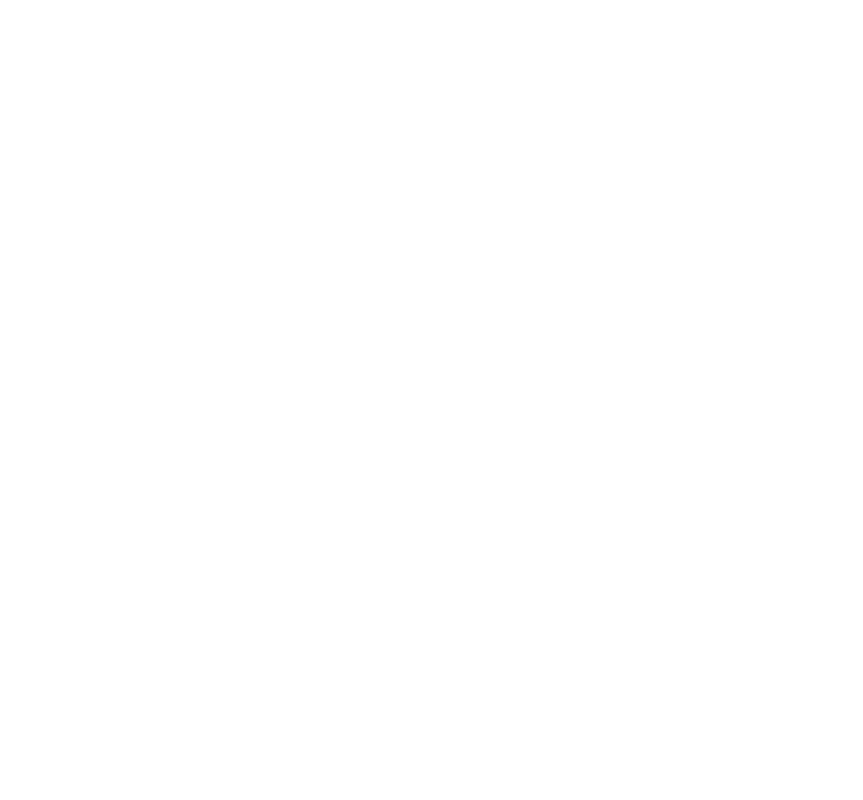
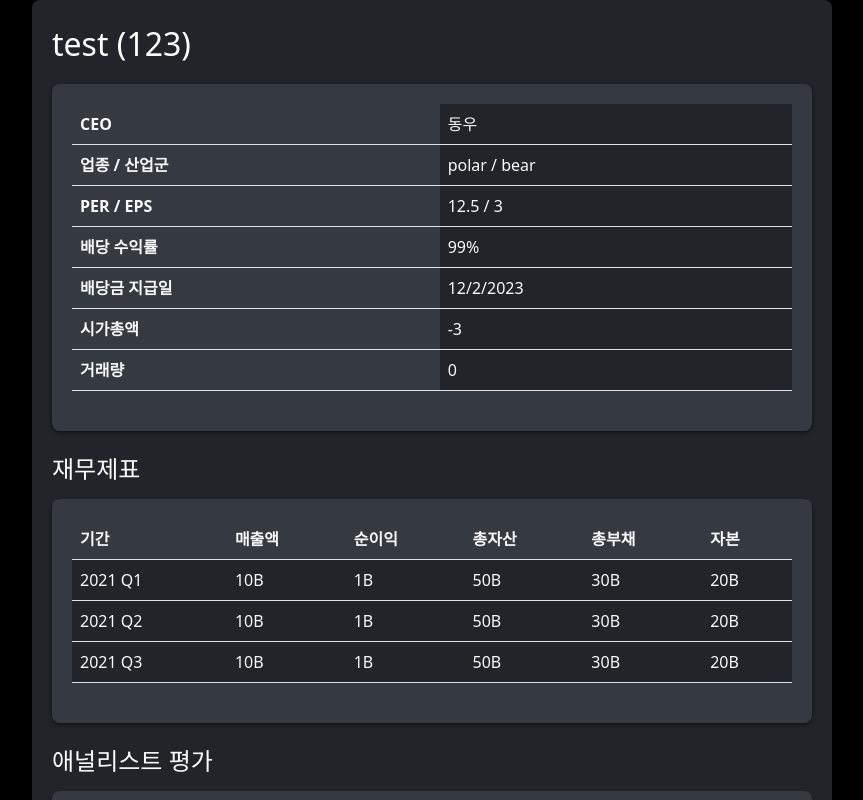
Before and after one commit to jason0904/DB_Team_Project, a Nuxt app in the folder front/: page /stock_detail in a window 1280 px wide. Before the commit this address had no page. Shown: the top 800 px of the page, without its empty margins (208-1071 px from the left). Built offline with nearby package versions, Linux system fonts and the light colour scheme.

Commit message:
add stock_detail form

```diff
--- /dev/null
+++ b/front/pages/stock_detail.vue
@@ -0,0 +1,286 @@
+<template>
+    <div class="stock-detail-container">
+      <!-- 종목 기본 정보 -->
+      <div class="stock-name">
+        <h1>{{ stockData.name }} ({{ stockData.item_id }})</h1>
+      </div>
+      <div class="stock-basic-info card">
+        <table>
+          <tr>
+            <th>CEO</th>
+            <td>{{ stockData.CEO }}</td>
+          </tr>
+          <tr>
+            <th>업종 / 산업군</th>
+            <td>{{ stockData.sector }} / {{ stockData.industry }}</td>
+          </tr>
+          <tr>
+            <th>PER / EPS</th>
+            <td>{{ stockData.PER }} / {{ stockData.EPS }}</td>
+          </tr>
+          <tr>
+            <th>배당 수익률</th>
+            <td>{{ stockData.dividend_yield }}%</td>
+          </tr>
+          <tr>
+            <th>배당금 지급일</th>
+            <td>{{ formatDate(stockData.dividend_payment_date) }}</td>
+          </tr>
+          <tr>
+            <th>시가총액</th>
+            <td>{{ stockData.market_cap }}</td>
+          </tr>
+          <tr>
+            <th>거래량</th>
+            <td>{{ stockData.volume }}</td>
+          </tr>
+        </table>
+      </div>
+
+      <!-- 재무제표 -->
+      <div class="financial-statements">
+        <h2>재무제표</h2>
+      </div>
+      <div class="financial-statements card">
+        <table>
+          <thead>
+            <tr>
+              <th>기간</th>
+              <th>매출액</th>
+              <th>순이익</th>
+              <th>총자산</th>
+              <th>총부채</th>
+              <th>자본</th>
+            </tr>
+          </thead>
+          <tbody>
+            <tr v-for="data in financialData" :key="data.id">
+              <td>{{ data.report_period }}</td>
+              <td>{{ data.revenue }}</td>
+              <td>{{ data.net_income }}</td>
+              <td>{{ data.total_assets }}</td>
+              <td>{{ data.total_liabilities }}</td>
+              <td>{{ data.equity }}</td>
+            </tr>
+          </tbody>
+        </table>
+      </div>
+
+      <!-- 애널리스트 평가 -->
+      <div class="analyst-evaluation">
+        <h2>애널리스트 평가</h2>
+      </div>
+      <div class="analyst-evaluation card">
+        <table>
+          <thead>
+            <tr>
+              <th>이름</th>
+              <th>평가 등급</th>
+              <th>목표 주가</th>
+            </tr>
+          </thead>
+          <tbody>
+            <tr v-for="analyst in analystsData" :key="analyst.id">
+              <td>
+                <span @mouseover="showTooltip(analyst)" @mouseleave="hideTooltip">
+                  {{ analyst.name }}
+                </span>
+                <div v-if="tooltip.visible && tooltip.analystId === analyst.id" class="tooltip">
+                  <p>회사: {{ analyst.company }}</p>
+                  <p>전문분야: {{ analyst.specialty }}</p>
+                  <p>이메일: {{ analyst.email }}</p>
+                </div>
+              </td>
+              <td>{{ analyst.analyst_rating }}</td>
+              <td>{{ analyst.target_price }}</td>
+            </tr>
+          </tbody>
+        </table>
+      </div>
+    </div>
+  </template>
+
+  <script>
+  export default {
+    data() {
+      return {
+        tooltip: {
+        visible: false,
+        analystId: null
+        },
+        stockData: {
+          name: 'test', // 종목명
+          item_id: 123, // 종목 ID
+          CEO: '동우', // CEO 이름
+          sector: 'polar', // 업종
+          industry: 'bear', // 산업군
+          dividend_yield: 99, // 배당수익률
+          dividend_payment_date: new Date(), // 배당금 지급일
+          volume: 0, // 거래량
+          market_cap: -3, // 시가총액
+          PER: 12.5, // 주가수익비율
+          EPS: 3, // 주당순이익
+        },
+        financialData: [
+        {
+          id: 1,
+          report_period: '2021 Q1',
+          revenue: '10B',
+          net_income: '1B',
+          total_assets: '50B',
+          total_liabilities: '30B',
+          equity: '20B'
+        },
+        {
+          id: 2,
+          report_period: '2021 Q2',
+          revenue: '10B',
+          net_income: '1B',
+          total_assets: '50B',
+          total_liabilities: '30B',
+          equity: '20B'
+        },
+        {
+          id: 3,
+          report_period: '2021 Q3',
+          revenue: '10B',
+          net_income: '1B',
+          total_assets: '50B',
+          total_liabilities: '30B',
+          equity: '20B'
+        },
+        // 여기에 더 많은 가짜 데이터 객체를 추가할 수 있습니다.
+      ],
+      analystsData: [
+      {
+        id: 1,
+        name: '홍길동',
+        analyst_rating: '매수',
+        target_price: '100,000원',
+        company: 'ABC 증권',
+        specialty: '기술 산업',
+        email: 'honggildong@abcsecurities.com'
+      },
+      {
+        id: 2,
+        name: '고지흔',
+        analyst_rating: '떡상',
+        target_price: '990,000원',
+        company: 'XYZ 자산관리',
+        specialty: '소비재 산업',
+        email: 'kojihun@xyzwealth.com'
+      },
+        // 여기에 더 많은 가짜 데이터 객체를 추가할 수 있습니다.
+      ]
+      };
+    },
+    methods: {
+      formatDate(date) {
+        return date ? new Date(date).toLocaleDateString() : '';
+      },
+      showTooltip(analyst) {
+      this.tooltip.visible = true;
+      this.tooltip.analystId = analyst.id;
+      },
+      hideTooltip() {
+        this.tooltip.visible = false;
+      },
+    }
+      // 여기에 데이터를 로드하는 메소드 추가...
+  };
+  </script>
+  <style>
+  body {
+    background-color: #000000; /* Black color */
+    margin: 0; /* Removes default margin */
+    padding: 0; /* Removes default padding */
+    min-height: 100vh; /* 100% of the viewport height */
+  }
+  </style>
+  <style scoped>
+
+  .stock-detail-container {
+    background-color: #212529; /* 전체 배경을 검은색으로 설정 */
+    color: #f8f9fa; /* 텍스트 색상을 밝은 회색으로 설정 */
+    padding: 20px;
+    border-radius: 8px;
+    box-shadow: 0 2px 4px rgba(0, 0, 0, 0.5);
+    max-width: 800px;
+    margin: auto;
+  }
+
+  .card {
+    background: #343a40; /* 카드 배경색을 조금 더 밝은 회색으로 설정 */
+    border-radius: 8px;
+    box-shadow: 0 2px 4px rgba(0, 0, 0, 0.5);
+    padding: 20px;
+    margin-bottom: 20px;
+  }
+  .card table {
+  width: 100%; /* 테이블의 너비를 카드 너비에 맞춤 */
+  border-collapse: collapse; /* 테이블의 경계선을 겹치게 함 */
+  margin-bottom: 20px; /* 테이블 아래의 여백 */
+  }
+
+  .card th, .card td {
+    text-align: left; /* 텍스트를 왼쪽으로 정렬 */
+    padding: 8px; /* 셀 내부의 여백 */
+    border-bottom: 1px solid #dee2e6; /* 하단 경계선 추가 */
+  }
+
+  .card th {
+    background-color: #343a40; /* 헤더 셀의 배경색 */
+    color: #f8f9fa; /* 헤더 셀의 텍스트 색상 */
+  }
+
+  .card td {
+    background-color: #212529; /* 데이터 셀의 배경색 */
+    color: #f8f9fa; /* 데이터 셀의 텍스트 색상 */
+  }
+
+  .stock-name h1 {
+    font-size: 2em; /* 종목명을 더 크게 설정 */
+    color: #ffffff; /* 종목명 텍스트 색상을 흰색으로 설정 */
+    margin-bottom: 0.5em;
+  }
+  .financial-statements h2, .analyst-evaluation h2{
+    font-size: 1.5em; /* 종목명을 더 크게 설정 */
+    color: #ffffff; /* 종목명 텍스트 색상을 흰색으로 설정 */
+    margin-bottom: 0.5em;
+  }
+
+  .stock-basic-info p, .financial-statements p, .analyst-evaluation p {
+    font-size: 0.9em; /* 나머지 텍스트 사이즈를 약간 줄임 */
+    color: #dee2e6; /* 문단 색상을 밝은 회색으로 설정 */
+  }
+
+  /* 반응형 디자인을 위한 미디어 쿼리 */
+  @media (max-width: 768px) {
+    .stock-detail-container {
+      padding: 10px;
+    }
+
+    .card {
+      padding: 15px;
+    }
+
+    .stock-basic-info h1 {
+      font-size: 1.5em; /* 모바일 화면에서는 종목명을 약간 작게 설정 */
+    }
+  }
+  .tooltip {
+    position: absolute;
+    background-color: #333; /* 어두운 배경색 */
+    color: #fff; /* 밝은 글자색 */
+    text-align: left;
+    padding: 10px; /* 넉넉한 패딩 */
+    border: 1px solid #dcdcdc; /* 경계선 색상 */
+    border-radius: 5px;
+    font-size: 0.9em; /* 적당한 글자 크기 */
+    line-height: 1.4; /* 줄 간격 */
+    z-index: 1000; /* 다른 요소들 위에 보이도록 z-index 설정 */
+    box-shadow: 0 4px 8px rgba(0, 0, 0, 0.1); /* 약간의 그림자 효과 */
+
+    max-width: 250px; /* 툴팁의 최대 너비 */
+  }
+  </style>
```
